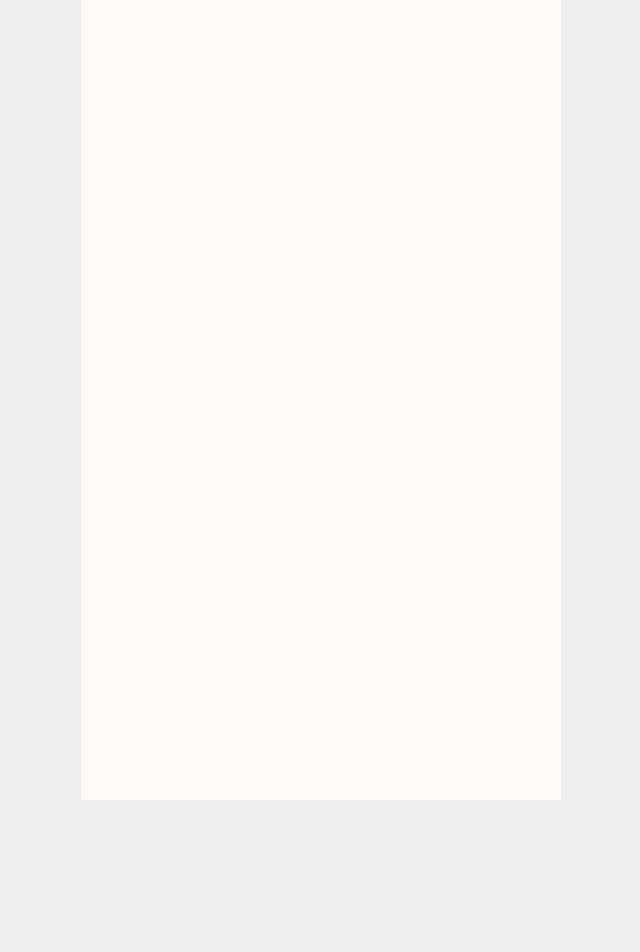
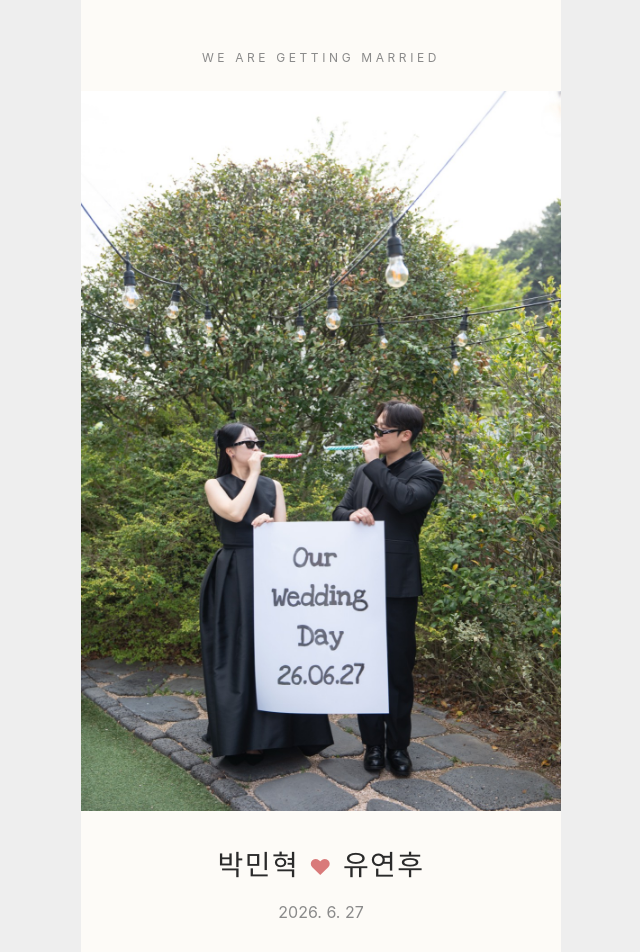
Before and after one commit to syeon2565/mh-yh-wedding, a React (Vite) app: page / in a window 1280 px wide. Shown: the top 952 px of the page, without its empty margins (319-959 px from the left). Before the commit the page ends 800 px from the top, so only its background shows below. Built offline with nearby package versions, Linux system fonts and the light colour scheme; a web font is replaced by a local one.

Commit message:
feat: add cover section with main photo and couple names

```diff
--- a/src/App.tsx
+++ b/src/App.tsx
@@ -1,3 +1,15 @@
+import Cover from "./components/Cover";
+
+const weddingInfo = {
+  groom: { name: "박민혁" },
+  bride: { name: "유연후" },
+  date: new Date("2026-06-27T11:00:00+09:00"),
+} as const;
+
 export default function App() {
-  return <main className="invitation" />;
+  return (
+    <main className="invitation">
+      <Cover info={weddingInfo} />
+    </main>
+  );
 }
--- /dev/null
+++ b/src/components/Cover.tsx
@@ -0,0 +1,31 @@
+type Props = {
+  info: {
+    groom: { name: string };
+    bride: { name: string };
+    date: Date;
+  };
+};
+
+export default function Cover({ info }: Props) {
+  const d = info.date;
+  const dateText = `${d.getFullYear()}. ${d.getMonth() + 1}. ${d.getDate()}`;
+
+  return (
+    <section className="section cover">
+      <p className="cover__tag">WE ARE GETTING MARRIED</p>
+      <img
+        className="cover__photo"
+        src="/images/main.jpg"
+        alt="박민혁 유연후 커플 사진"
+      />
+      <h1 className="cover__names">
+        {info.groom.name}
+        <span className="cover__and" aria-label="and">
+          ♥
+        </span>
+        {info.bride.name}
+      </h1>
+      <p className="cover__date">{dateText}</p>
+    </section>
+  );
+}
--- a/src/styles/global.css
+++ b/src/styles/global.css
@@ -58,3 +58,43 @@ button {
   color: var(--muted);
   margin: 0 0 32px;
 }
+
+/* Cover */
+.cover {
+  padding: 48px 0 56px;
+}
+.cover__tag,
+.cover__names,
+.cover__date {
+  padding: 0 24px;
+}
+.cover__tag {
+  font-size: 12px;
+  letter-spacing: 0.3em;
+  color: var(--muted);
+  margin: 0 0 24px;
+}
+.cover__photo {
+  width: 100%;
+  aspect-ratio: 2 / 3;
+  object-fit: cover;
+  margin: 0 0 32px;
+  display: block;
+}
+.cover__names {
+  font-size: 28px;
+  font-weight: 400;
+  margin: 0 0 12px;
+  letter-spacing: 0.05em;
+}
+.cover__and {
+  color: #d97a7a;
+  margin: 0 10px;
+  font-size: 22px;
+  vertical-align: middle;
+}
+.cover__date {
+  font-size: 16px;
+  color: var(--muted);
+  margin: 0;
+}
```
Also changed, not shown: public/images/main.jpg (added).
